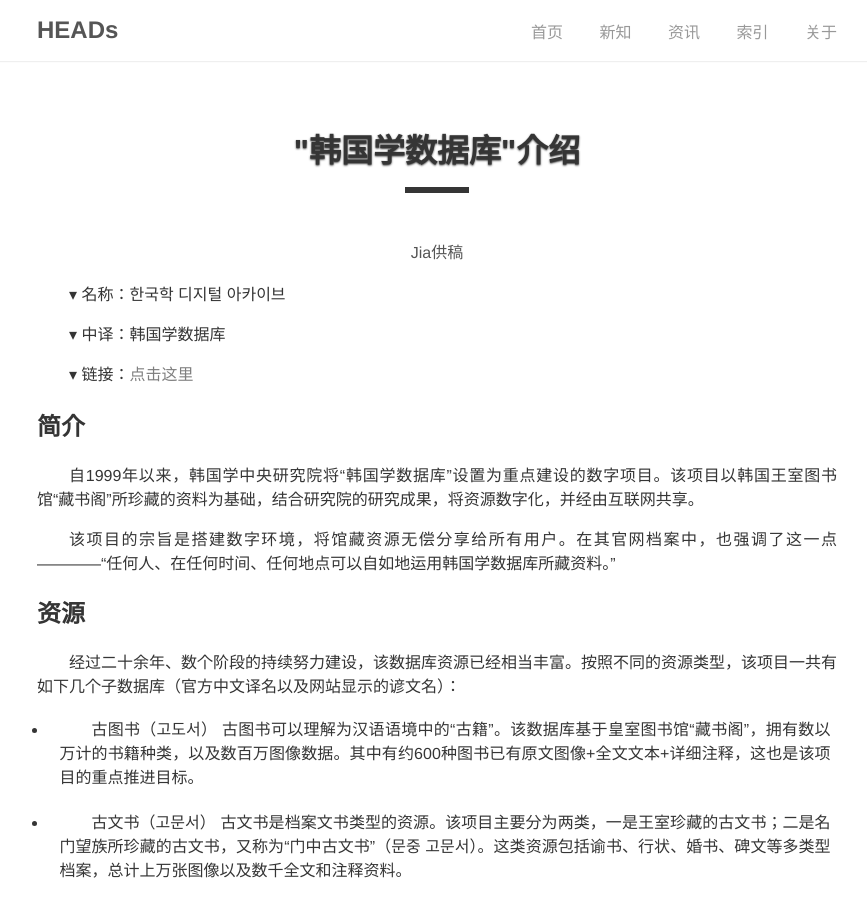
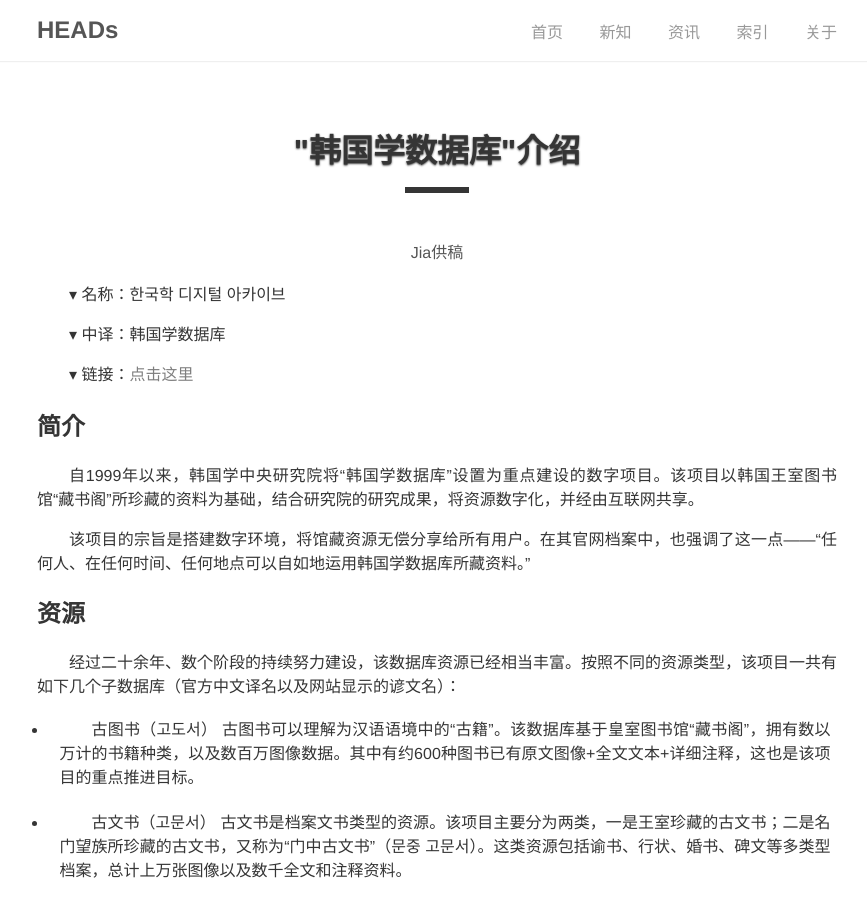
Before and after one commit to DHHD2022/DHHD2022.GitHub.io, a Jekyll site: the page built from dh_blog/_posts/2022-07-28-藏书阁.md, in a window 1280 px wide and 900 px high. Shown: the whole window, without its empty margins (203-1070 px from the left). Built offline with Jekyll 4.4.1, drawn with Linux system fonts in a browser that asks for light colours.

Commit message:
Update 2022-07-28-藏书阁.md

```diff
--- a/dh_blog/_posts/2022-07-28-藏书阁.md
+++ b/dh_blog/_posts/2022-07-28-藏书阁.md
@@ -18,7 +18,7 @@
 
 自1999年以来，韩国学中央研究院将“韩国学数据库”设置为重点建设的数字项目。该项目以韩国王室图书馆“藏书阁”所珍藏的资料为基础，结合研究院的研究成果，将资源数字化，并经由互联网共享。
 
-该项目的宗旨是搭建数字环境，将馆藏资源无偿分享给所有用户。在其官网档案中，也强调了这一点————“任何人、在任何时间、任何地点可以自如地运用韩国学数据库所藏资料。”
+该项目的宗旨是搭建数字环境，将馆藏资源无偿分享给所有用户。在其官网档案中，也强调了这一点——“任何人、在任何时间、任何地点可以自如地运用韩国学数据库所藏资料。”
 
 ## 资源
 
```
